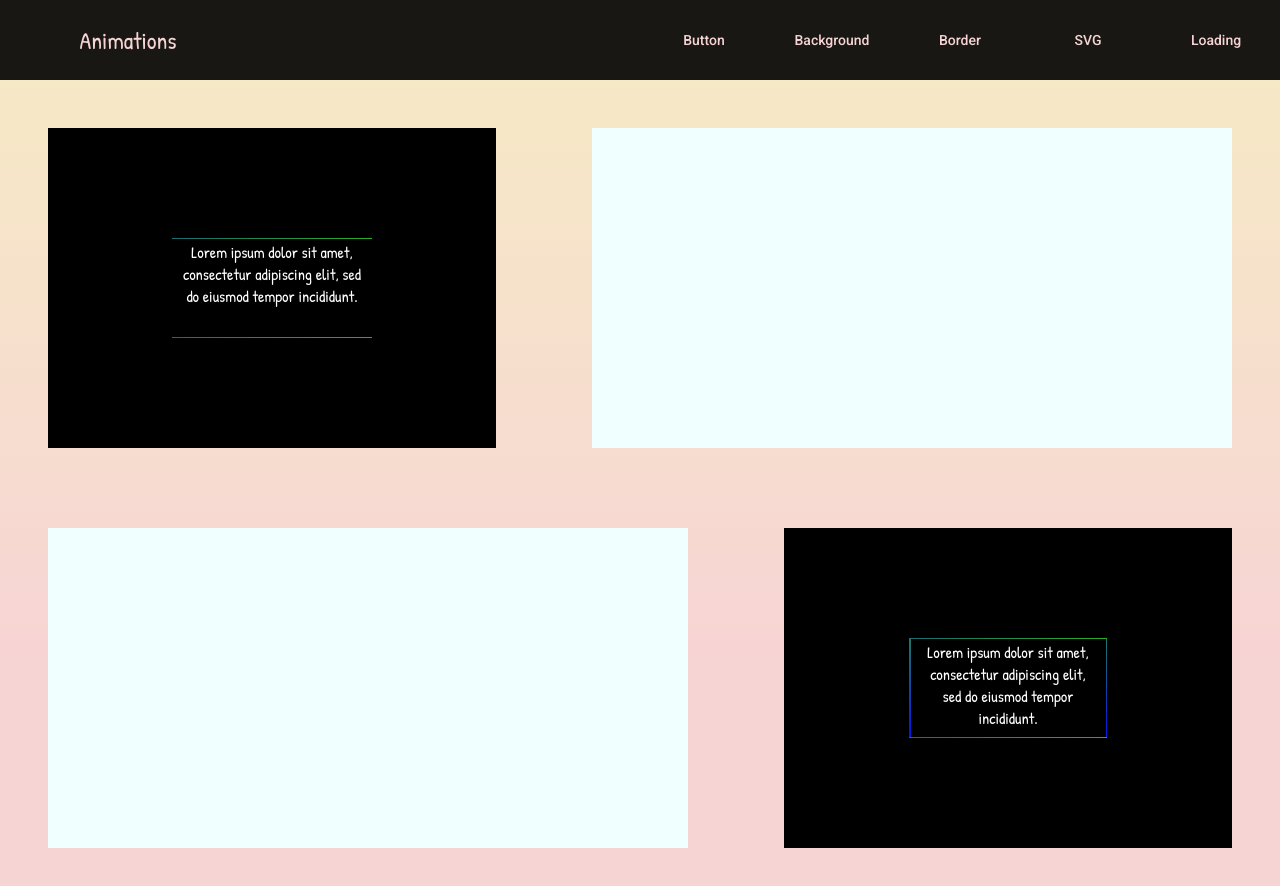
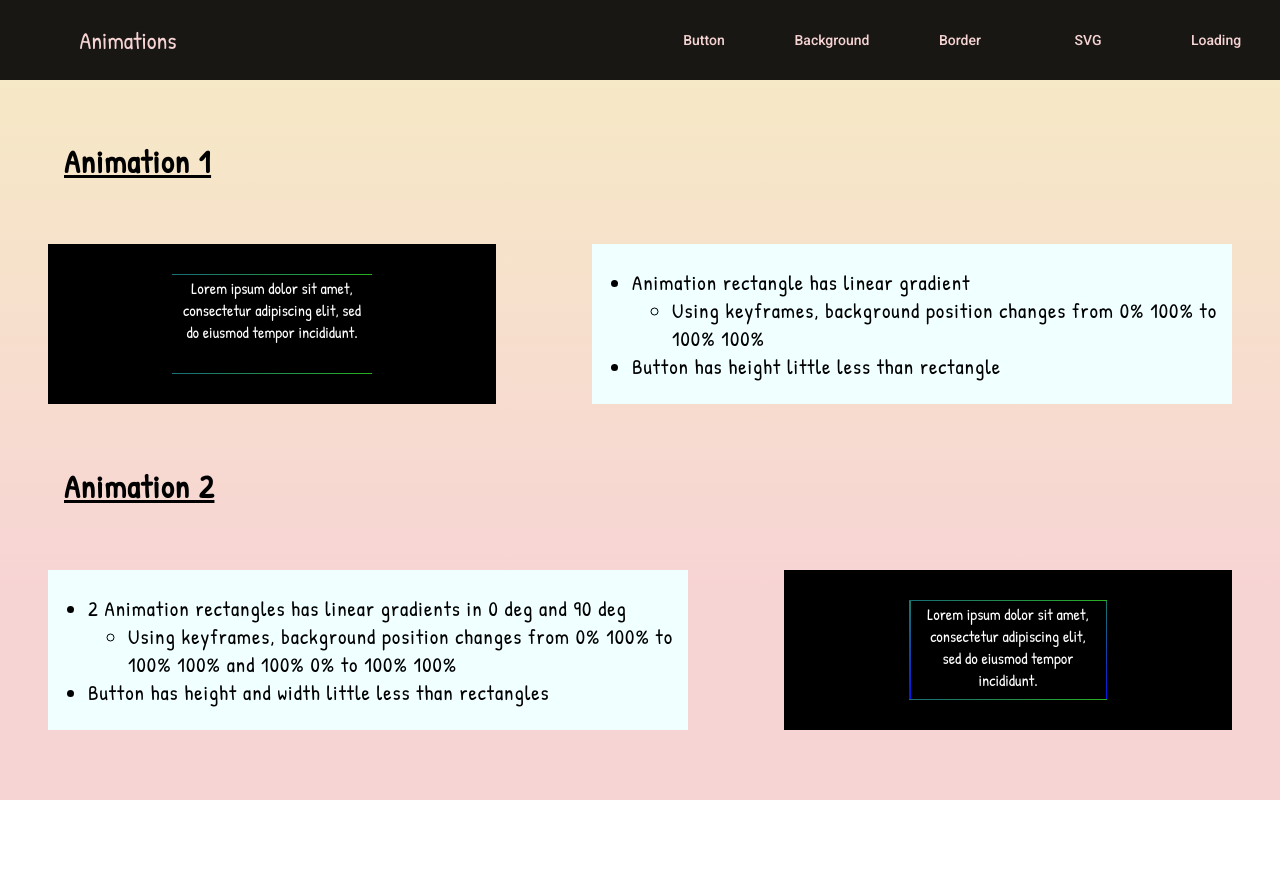
Before and after one commit to np1goal/Animations-, an Angular app: page /border-animations in a window 1280 px wide. After the commit the page ends 800 px from the top, so only its background shows below. Built offline with nearby package versions, Linux system fonts and the light colour scheme.

Commit message:
Border Animations
Added Text to Border Animations

```diff
--- a/src/app/border-animations/border-animations.component.html
+++ b/src/app/border-animations/border-animations.component.html
@@ -4,7 +4,8 @@
     <br>
     <br>
     <br>
-    <div id="animation1" class="animation-row">
+    <h1 class="animation-num">Animation 1</h1>
+    <div id="animation1" class="animation-row border-row">
         <div class="animation">
             <div class="animation1-box">
                 <div class="animation1-rect">
@@ -15,9 +16,15 @@
             </div>
         </div>
         <div class="code">
+            <ul>
+                <li>Animation rectangle has linear gradient</li>
+                <ul><li>Using keyframes, background position changes from 0% 100% to 100% 100%</li></ul>
+                <li>Button has height little less than rectangle</li>
+            </ul>
         </div>
     </div>
-    <div id="animation2" class="animation-row">
+    <h1 class="animation-num">Animation 2</h1>
+    <div id="animation2" class="animation-row border-row">
         <div class="animation">
             <div class="animation2-box">
                 <div class="animation2-rect1">
@@ -30,20 +37,11 @@
             </div>
         </div>
         <div class="code">
+            <ul>
+                <li>2 Animation rectangles has linear gradients in 0 deg and 90 deg</li>
+                <ul><li>Using keyframes, background position changes from 0% 100% to 100% 100% and 100% 0% to 100% 100%</li></ul>
+                <li>Button has height and width little less than rectangles</li>
+            </ul>
         </div>
     </div>
-    <!-- <div id="animation3" class="animation-row">
-        <div class="animation">
-            <div class="animation3-box">
-                <div class="animation3-rect1"></div>
-                <div class="animation3-rect2">
-                    <div class="animation3-rect2-1"></div>
-                    <div class="animation3-rect2-2"></div>
-                </div>
-                <div class="animation3-rect3"></div>
-            </div>
-        </div>
-        <div class="code">
-        </div>
-    </div> -->
 </div>
--- a/src/app/border-animations/border-animations.component.scss
+++ b/src/app/border-animations/border-animations.component.scss
@@ -6,7 +6,6 @@
     display: flex;
     align-items: center;
     justify-content: center;
-}
 
     .animation1-rect {
         height: 100px;
@@ -17,23 +16,24 @@
         align-items: center;
         justify-content: center;
         animation: animation1-background-animation 2s infinite ease;
+
+        .animation1-button {
+            height: 98px;
+            width: 200px;
+            background: #000;
+            color: #fff;
+
+            .animation1-text {
+                margin: 1% 5%;
+                text-align: center;
+            }
+        }
     }
 
     @keyframes animation1-background-animation {
         0%{background-position: 0% 100%}
         100%{background-position: 100% 100%}
     }
-
-.animation1-button {
-    height: 98px;
-    width: 200px;
-    background: #000;
-    color: #fff;
-}
-
-.animation1-text {
-    margin: 1% 5%;
-    text-align: center;
 }
 
 /* ----------------------------------------Animation 2---------------------------------------- */
--- a/src/app/parent-styling/layout.css
+++ b/src/app/parent-styling/layout.css
@@ -20,6 +20,10 @@
 
 .background-row {
     height: 35vh;
+}
+
+.border-row {
+    height: 20vh;
 }
 
 .animation-num {
```
Lines whose indentation alone changed are shown as unchanged.
